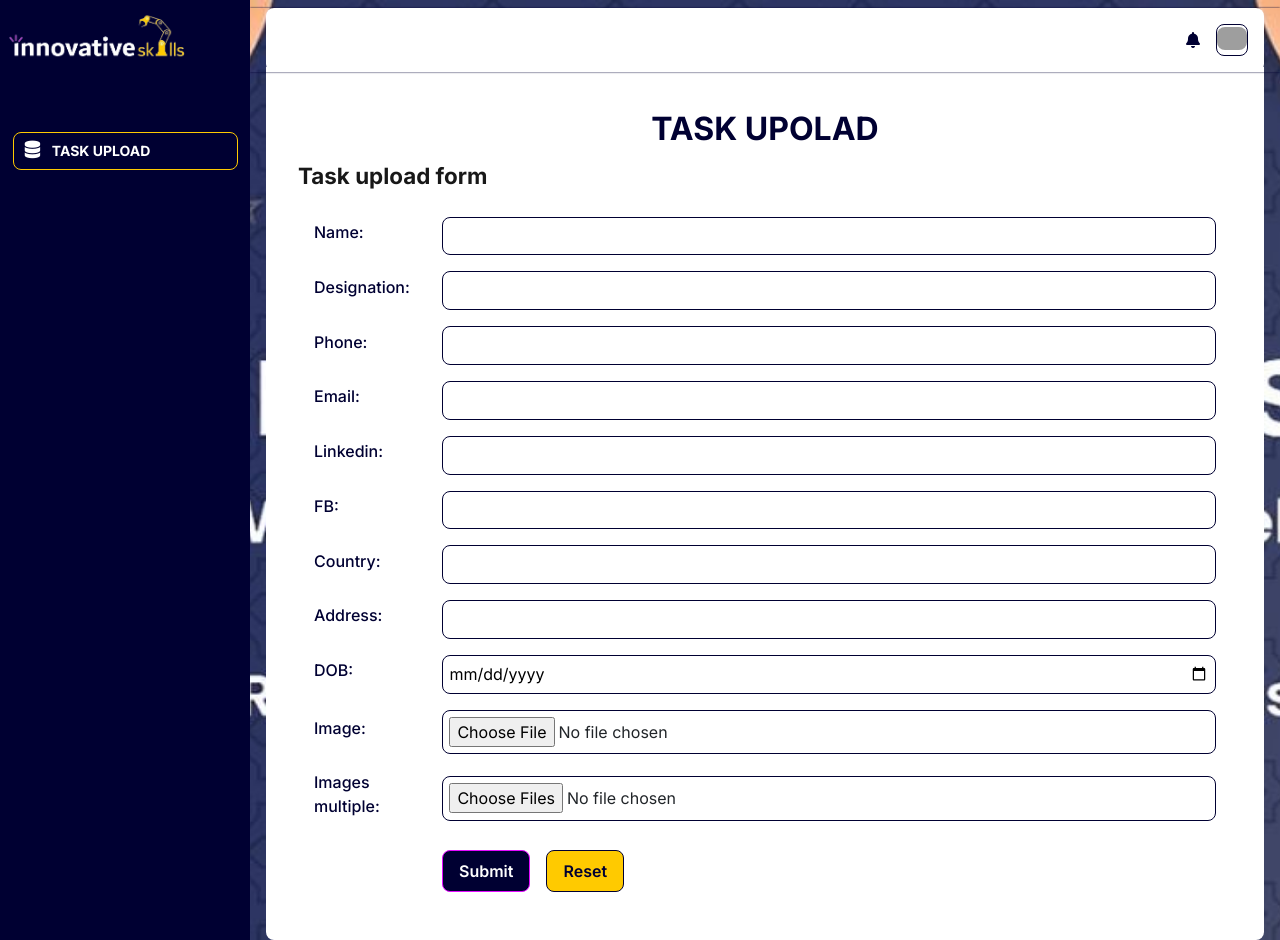
After one commit to devmamun247/Inventory_admin, a Django app: template templates/edit_customer.html in a window 1280 px wide. The commit adds this page. Run offline with Django 5.2, Linux system fonts and the light colour scheme; the template is opened without the code that fills it, so the values that code supplies are empty; some libraries are stand-ins or nearby versions; grey boxes are pictures that could not be loaded.

Commit message:
update crud but date formate check error

```diff
--- a/leadsProject/urls.py
+++ b/leadsProject/urls.py
@@ -30,7 +30,10 @@ urlpatterns = [
     #path('demo2', views.demo2), # it's default admin page (Mamun)
     # path('', views.index), # it's goes to admin action views controller index method (Mamun)
     # path('', views.index, name='task_upload_url'),
-    path('', views.index, name='task_upload_url_submit'),
+    path('', views.show, name='task_upload_url_submit'),
     path('admin/customer/insert', views.insert, name='customer_insert'),
     path('admin/customer/view', views.show, name='show_customer_data'),
+    path('admin/customer/edit/<int:uid>', views.edit_customer, name='edit_customer_url'),
+    path('admin/customer/update', views.customer_update, name='customer_update'),
+    #path('admin/customer/edit/<str:uid>', views.edit_customer, name='edit_customer_url'), #edit by customer id
 ]+ static(settings.MEDIA_URL, document_root=settings.MEDIA_ROOT)
--- /dev/null
+++ b/templates/edit_customer.html
@@ -0,0 +1,220 @@
+<!DOCTYPE html>
+{% load static %}
+<html lang="en">
+<head>
+    <meta charset="UTF-8">
+    <meta name="viewport" content="width=device-width, initial-scale=1.0">
+    <title>admin</title>
+
+    <!----------- Fontawesome CDN --------------->
+    <link rel="stylesheet" href="https://cdnjs.cloudflare.com/ajax/libs/font-awesome/6.5.1/css/all.min.css" />
+
+
+    <!------------- Google Fonts ------------>
+    <link rel="preconnect" href="https://fonts.googleapis.com">
+    <link rel="preconnect" href="https://fonts.gstatic.com" crossorigin>
+    <link href="https://fonts.googleapis.com/css2?family=Inter:wght@300;400;500;600;700;800;900&family=Poppins:wght@300;400;500;600;700;800;900&display=swap" rel="stylesheet">
+
+
+    <!------------ Bootstrap CSS ----------------->
+    <link rel="stylesheet" href="https://cdn.jsdelivr.net/npm/bootstrap@5.3.2/dist/css/bootstrap.min.css">
+    <!-- Bootstrap CSS -->
+    <link rel="stylesheet" href="https://stackpath.bootstrapcdn.com/bootstrap/4.3.1/css/bootstrap.min.css">
+    <!-- Select2 CSS -->
+    <link rel="stylesheet" href="https://cdnjs.cloudflare.com/ajax/libs/select2/4.0.13/css/select2.min.css">
+
+
+
+    <!-- Custom CSS -->
+    <link rel="stylesheet" href="{% static 'asset/css/style.css' %}">
+</head>
+<body>
+
+    <section class="main_section">
+        <div class="mycontainer">
+            <div class="main_body">
+                <!-- Sidebar -->
+                <div class="sidebar d-none d-lg-block">
+                    <div class="sitebar_layer"></div>
+                    <div class="sidebar_inner_main">
+                        <div class="logo_div">
+                            <a href="index.html"><img src="./asset/images/logo/logoBlack-removebg-preview.png" alt=""></a>
+                        </div>
+                        <ul class="nav sidebar_inner mx-auto flex-column nav-pills mb-3" id="pills-tab" role="tablist">
+                            <!-- Task -->
+                            <li class="nav-item" role="presentation">
+                               <!-- <a href="task_upload.html" class="nav-link_aside active">-->
+                                <a href="{% url 'task_upload_url_submit' %}" class="nav-link_aside active">
+                                    <i class="left_i fa-solid fa-database fa-fw"></i>
+                                    <span class="menu_text">Task Upload</span>
+                                </a>
+                            </li>
+                        </ul>
+                    </div>
+                </div>
+
+                <!----------- Mobile Sitebar ------------->
+                <div class="mobile_sitebar row d-lg-none">
+                    <div class="sitebar_layer"></div>
+                    <div class="">
+                        <div class="offcanvas offcanvas-start" id="myoffcanvas">
+                            <div class="logo_div offcanvas-header">
+                                <a href="index.html"><img src="./asset/images/logo/White-DigiVerse-Logo1.png" alt=""></a>
+                                <button type="button" class="" data-bs-dismiss="offcanvas"><i class="fa-solid fa-xmark"></i></button>
+                            </div>
+                            <ul class="offcanvas-body nav sidebar_inner mx-auto flex-column nav-pills mb-3" id="pills-tab" role="tablist">
+                                <!-- symtomp -->
+                                <li class="nav-item" role="presentation">
+                                    <a href="index.html" class="nav-link_aside active" ><img src="./asset/images/Icons/IconSetMain.png" alt="">Symptom</a>
+                                </li>
+                                <!-- Symtomp history -->
+                                <li class="nav-item" role="presentation">
+                                    <a href="symtomp_history.html" class="nav-link_aside"><img src="./asset/images/Icons/Vector.png" alt=""> Symptom History</a>
+                                </li>
+
+                                <!---------- Hospitals ------->
+                                <li class="nav-item" role="presentation">
+                                    <a href="hospital.html" class="nav-link_aside" ><img src="./asset/images/Icons/IconSet.png" alt=""> Hospitals</a>
+                                </li>
+
+                                <li class="nav-item" role="presentation">
+                                    <a href="patient_profile.html" class="nav-link_aside"><img src="./asset/images/Icons/IconSet.png" alt="">Patient Profile</a>
+                                </li>
+
+                                <!-- doctor profile -->
+                                <li class="nav-item" role="presentation">
+                                    <a href="doctor_profile.html" class="nav-link_aside"><img src="./asset/images/Icons/IconSet.png" alt="">Doctor Profile</a>
+                                </li>
+                            </ul>
+                        </div>
+                    </div>
+                </div>
+
+                <!--------- Main body ----------------->
+                <!----------------- Symptom Content ------------>
+                <div class="main_content">
+                    <div class="main">
+                        <div class="content_inner">
+
+                            <!-- Header -->
+                            <div class="hospital_header_main">
+                                    <div class="hospital_content_header symtomp_header">
+                                        <button class="offcanvas_toggle_btn d-lg-none" data-bs-target="#myoffcanvas" data-bs-toggle="offcanvas"><i class="fa-solid fa-bars"></i></button>
+                                        <div class="hospital_search symtomp_h_form_div">
+                                            <!-- <form action="#" class="header_search_form">
+                                                <input class="symptom_search" type="search" placeholder="search">
+                                                <button class="symptom_search_btn"><i class="fa-solid fa-magnifying-glass"></i></button>
+                                            </form> -->
+                                        </div>
+                                        <!-- Profile -->
+                                        <div class="hospital_profile">
+                                            <!-- <button class="symptom_search_btn_profile"><i class="fa-solid fa-magnifying-glass"></i></button> -->
+                                            <p><i class="fa-sharp fa-solid fa-bell"></i></p>
+                                            <a class="user_pannel" href="#"><img src="./asset/images/profile/Anower.jpg" alt=""></a>
+                                            <div class="user_account">
+                                                <a class="dashboard btn_blue" href="#">User Name</a>
+                                                <a class="user_logout btn_blue" href="#">Log Out</a>
+                                            </div>
+                                        </div>
+                                    </div>
+                                </div>
+
+
+                            <!-- Gallery Body -->
+                            <div class="gallery_main">
+                                <div class="gallery_inner">
+
+                                    <h1 class="title_main my-2">Task Upolad</h1>
+
+                                    <!-- Image upload form -->
+                                    <form action="{% url 'customer_update'%}" method="POST" enctype="multipart/form-data">
+                                        <p class="p_header_top">Task upload form</p>
+                                        {% csrf_token %}
+                                        <input type="hidden" name="id" class="tid" id="id" value="{{d.id}}">
+                                        <input type="hidden" name="custom_id" class="tid" id="custom_id" value="{{d.custom_id}}">
+                                        <div class="gallery_id gFormInner">
+                                            <label for="name" class="gForm_label">Name:</label>
+                                            <input type="text" name="name" class="tid" id="name" value="{{d.name}}">
+                                        </div>
+                                        <div class="gallery_name gFormInner">
+                                            <label for="designation" class="gForm_label">Designation:</label>
+                                            <input type="text" name="designation" class="Ttitle" id="designation" value="{{d.designation}}">
+                                        </div>
+                                        <div class="gallery_name gFormInner">
+                                            <label for="phone" class="gForm_label">Phone:</label>
+                                            <input type="text" name="phone" class="Ttitle" id="phone" value="{{d.phone}}">
+                                        </div>
+                                        <div class="gallery_name gFormInner">
+                                            <label for="email" class="gForm_label">Email:</label>
+                                            <input type="email" name="email" class="TAB" id="email" value="{{d.email}}">
+                                        </div>
+                                        <div class="gallery_name gFormInner">
+                                            <label for="linkedin" class="gForm_label">Linkedin:</label>
+                                            <input type="text" name="linkedin" class="TAB" id="linkedin" value="{{d.linkedin}}">
+                                        </div>
+                                        <div class="gallery_name gFormInner">
+                                            <label for="fb" class="gForm_label">FB:</label>
+                                            <input type="text" name="fb" class="TAB" id="fb" value="{{d.facebook}}">
+                                        </div>
+                                        <div class="gallery_name gFormInner">
+                                            <label for="country" class="gForm_label">Country:</label>
+                                            <input type="text" name="country" class="TAB" id="country" value="{{d.country}}">
+                                        </div>
+                                        <div class="gallery_name gFormInner">
+                                            <label for="address" class="gForm_label">Address:</label>
+                                            <input type="text" name="address" class="TAB" id="address" value="{{d.address}}">
+                                        </div>
+                                        <div class="gallery_name gFormInner">
+                                            <label for="dob" class="gForm_label">DOB:</label>
+                                            {% comment %} <input type="date" name="dob" class="TAB" id="dob" value="{{d.dob}}"> {% endcomment %}
+                                            <input type="date" name="dob" class="TAB" id="dob" value="{{d.dob|date:'Y-m-d'}}">
+
+                                        </div>
+                                        <div class="gallery_name gFormInner">
+                                            <label for="image" class="gForm_label">Image:</label>
+                                            <input type="file" name="image" class="TD" id="image" value="{{d.image}}">
+                                        </div>
+                                        <div class="gallery_name gFormInner">
+                                            <label for="image" class="gForm_label">Images multiple:</label>
+                                            <input type="file" name="image_many" class="TD" id="image_many" value="{{d.image_many}}" multiple>
+                                            <!--<input type="file" name="images" class="TD" id="image" multiple> -->
+                                        </div>
+                                        <div class="form_submit_div">
+                                            <button type="submit" class="GformSubmit btn_blue">Submit</button>
+                                            <button type="reset" class="GformSubmit btn_yellow">Reset</button>
+                                        </div>
+                                    </form>
+
+                                </div>
+                            </div>
+                        </div>
+                    </div>
+                </div>
+            </div>
+        </div>
+    </section>
+
+
+
+
+
+
+    <!------------- Bootstrap JS ------------->
+    <script src="https://cdn.jsdelivr.net/npm/bootstrap@5.3.2/dist/js/bootstrap.bundle.min.js"></script>
+
+
+    <!------- Jquery cdn ------>
+    <script src="https://ajax.googleapis.com/ajax/libs/jquery/3.7.1/jquery.min.js"></script>
+
+    <!-- Bootstrap JS -->
+    <script src="https://stackpath.bootstrapcdn.com/bootstrap/4.3.1/js/bootstrap.min.js"></script>
+    <!-- Select2 JS -->
+    <script src="https://cdnjs.cloudflare.com/ajax/libs/select2/4.0.13/js/select2.min.js"></script>
+
+
+    <!-------------- Custom js --------- -->
+    <script src="{% static 'asset/js/gallery.js' %}"></script>
+    <script src="{% static 'asset/js/script.js' %}"></script>
+
+</body>
+</html>
```
Also changed, not shown: leadsProject/views.py (+57 -3 lines), templates/task_upload.html (+5 -2 lines), media/customer_images/Mahmud_Hasan_Sign.png (added), media/customer_images/WhatsApp_Image_2024-06-10_at_12.07.14_AM.jpeg (added), media/customer_images/WhatsApp_Image_2024-06-10_at_12_cYH015J.07.14_AM.jpeg (added), media/customer_images/WhatsApp_Image_2024-06-10_at_12_mxrH5xr.07.14_AM.jpeg (added), media/customer_images/WhatsApp_Image_2024-06-10_at_12_xYonBPx.07.14_AM.jpeg (added), 3 other files.
